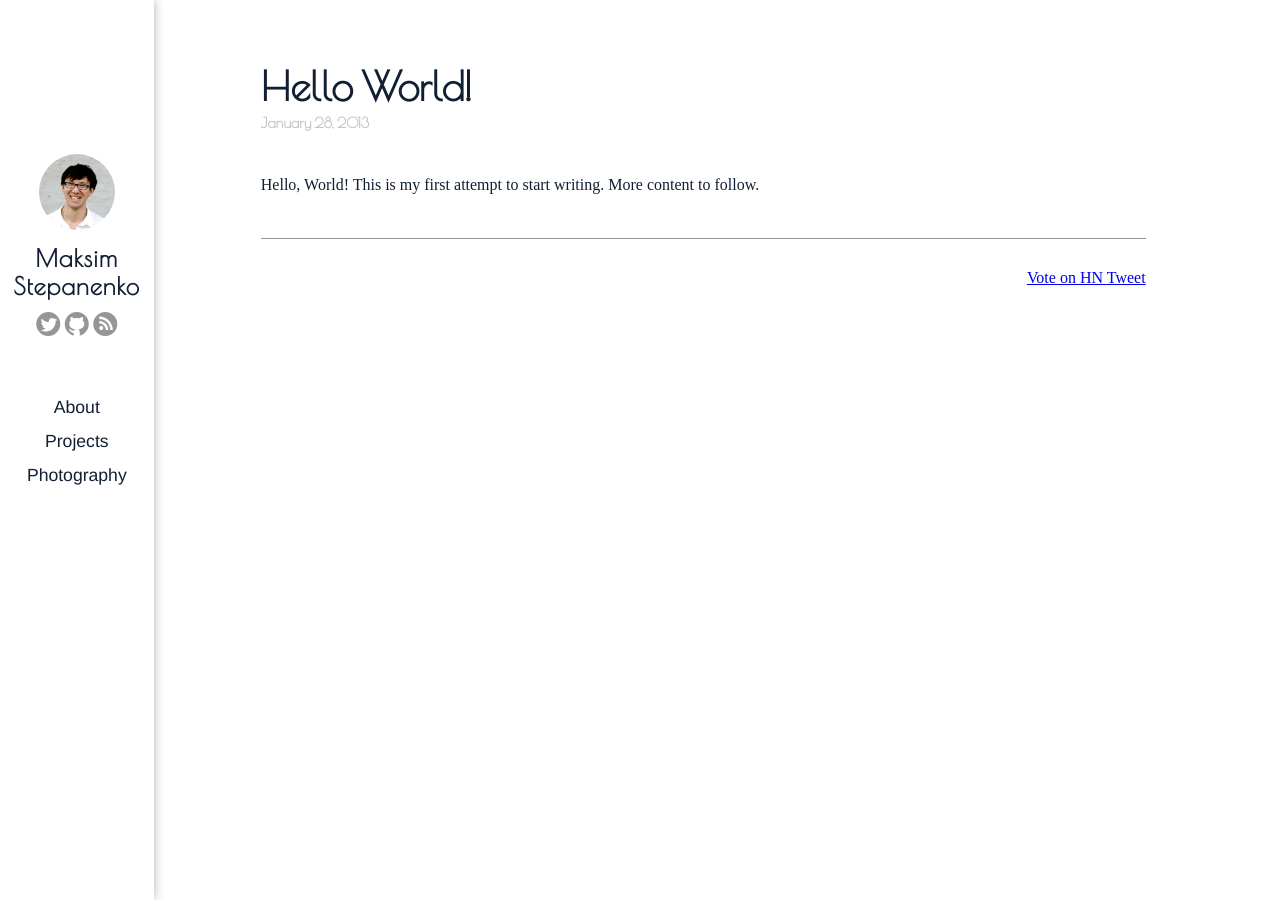
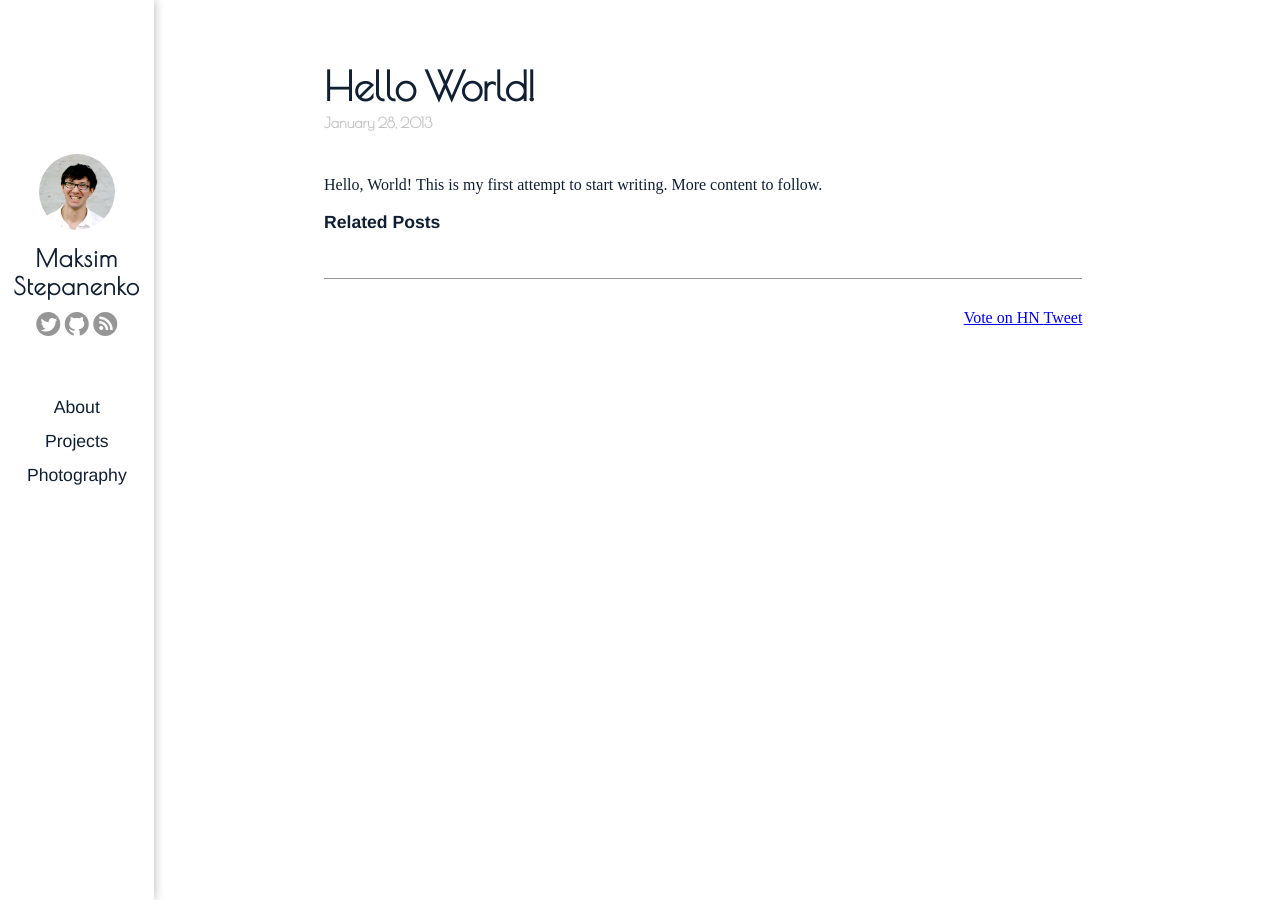
Before and after one commit to maksim-s/maksim-s.github.com, a Jekyll site: the page built from _posts/2013-01-28-hello-world.markdown, in a window 1280 px wide. Built offline with Jekyll 4.4.1, drawn with Linux system fonts in a browser that asks for light colours; comment, search, counter and statistics services are not loaded.

Commit message:
related posts

```diff
--- a/_layouts/post.html
+++ b/_layouts/post.html
@@ -13,6 +13,14 @@
 
   {{ content }}
 
+  <div id="related">
+    <p id="related-posts">Related Posts</p>
+    <ul class="listing">
+      {% for post in site.related_posts limit:3 %}
+        <li><span class="date">{{ post.date | date_to_string }}</span> &raquo; <a href="{{ post.url }}">{{ post.title }}</a></li>
+      {% endfor %}
+    </ul>
+  </div>
   <div class="share">
     <a href="http://news.ycombinator.com/submit" class="hn-share-button">
       Vote on HN
--- a/css/main.css
+++ b/css/main.css
@@ -102,8 +102,8 @@
 }
 
 .content {
-  width: 70%;
-  margin-left: 20%;
+  width: 60%;
+  margin-left: 25%;
   margin-bottom: 5%;
   margin-top: 5%;
 }
@@ -231,9 +231,26 @@
   color: #111F33;
   font-weight: 550;
 }
+#related .listing li {
+  font-size: 0.8em;
+  padding: 0;
+}
+#related ul {
+  margin: 5px 0 0 0;
+}
+#related .date {
+  font-size: 0.8em;
+}
+#related-posts {
+  margin: 0;
+  padding: 0;
+  font-weight: bold;
+  font-family: Helvetica;
+  font-size: 1.1em;
+}
 
 .content .listing .date {
-  font-size: 0.6em;
+  font-size: 0.7em;
   color: #C4C4C4;
   font-family: Helvetica, sans-serif;
 
@@ -317,9 +334,9 @@
   }
 
   .content {
-    width: 92%;
+    width: 90%;
     margin-top: 90px;
-    margin-left: 8px;
+    margin-left: 5%;
     position: relative;
     z-index: 0;
   }
```
